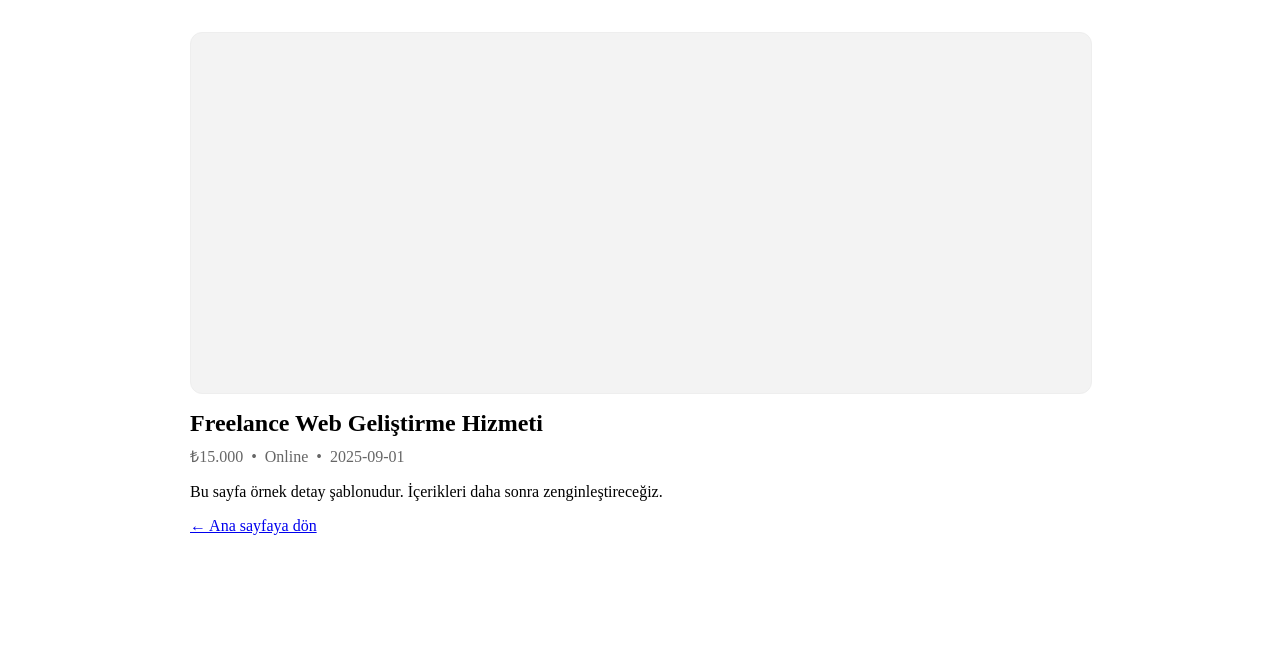
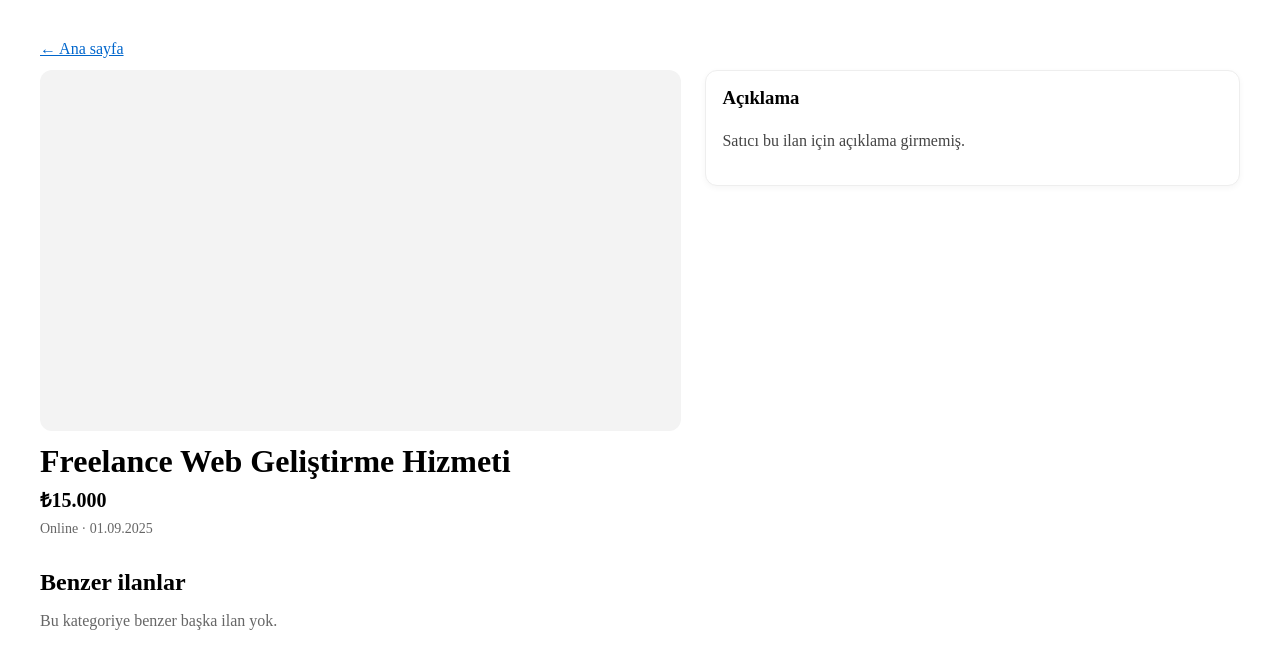
Before and after one commit to serpceyemek/vitrinim, a React (Create React App) app: page /ilan/1001 in a window 1280 px wide. Shown: the top 668 px of the page. Built offline with nearby package versions, Linux system fonts and the light colour scheme.

Commit message:
feat(detail): benzer ilanlar şeridi (+guard)

```diff
--- a/src/pages/ListingDetail.jsx
+++ b/src/pages/ListingDetail.jsx
@@ -1,53 +1,118 @@
 // src/pages/ListingDetail.jsx
-import React from "react";
-import { useParams, Link } from "react-router-dom";
-import { getListingById } from "../data/listings";
+import React, { useMemo } from "react";
+import { Link, useParams } from "react-router-dom";
+import { getListingById, useListingPool } from "../data/listings";
+import ListingCard from "../components/ListingCard";
 
 export default function ListingDetail() {
   const { id } = useParams();
+
+  // İlanı getir (tekil)
   const listing = getListingById(id);
-if (!listing) return <p>İlan bulunamadı.</p>;
 
-
-  // Koruma: veri yoksa beyaz ekran yerine kibar mesaj
+  // Guard: yanlış URL / silinmiş ilan / geç yükleme
   if (!listing) {
     return (
-      <div style={{ maxWidth: 900, margin: "0 auto", padding: 24 }}>
+      <div style={{ maxWidth: 1200, margin: "0 auto", padding: "32px 24px" }}>
         <p>İlan bulunamadı.</p>
-        <Link to="/">Ana sayfaya dön</Link>
+        <Link to="/" style={{ color: "#06c" }}>Ana sayfaya dön</Link>
       </div>
     );
   }
 
+  // Tüm havuz (seed + local) — benzerleri bunun içinden seçeceğiz
+  const pool = useListingPool();
+
+  // Aynı kategoriden benzer ilanlar (kendisi hariç), en fazla 6
+  const similar = useMemo(() => {
+    const catId = listing.categoryId;
+    if (!catId) return [];
+    const arr = pool.filter((l) => {
+      if (String(l.id) === String(listing.id)) return false; // kendisi değil
+      const path = Array.isArray(l.categoryPath) ? l.categoryPath : (l.categoryId ? [l.categoryId] : []);
+      return path.includes(catId);
+    });
+    // En yeniler öne
+    arr.sort((a, b) => new Date(b.postedAt || 0) - new Date(a.postedAt || 0));
+    return arr.slice(0, 6);
+  }, [pool, listing]);
+
   return (
-    <div style={{ maxWidth: 900, margin: "0 auto", padding: 24 }}>
-      {/* Görsel alanı (şimdilik boş placeholder) */}
+    <div style={{ maxWidth: 1200, margin: "0 auto", padding: "32px 24px" }}>
+      {/* Kırıntı gezinti gibi basit geri linki */}
+      <div style={{ marginBottom: 12 }}>
+        <Link to="/" style={{ color: "#06c" }}>← Ana sayfa</Link>
+      </div>
+
+      {/* Üst blok: görsel + başlık + fiyat + meta */}
+      <div style={{ display: "grid", gridTemplateColumns: "1.2fr 1fr", gap: 24, alignItems: "start" }}>
+        <div>
           <div
             style={{
               width: "100%",
-          height: 360,
+              aspectRatio: "16 / 9",
               background: "#f3f3f3",
+              borderRadius: 12,
+              marginBottom: 12,
+            }}
+          >
+            {listing.image ? (
+              <img
+                src={listing.image}
+                alt={listing.title || "İlan görseli"}
+                style={{ width: "100%", height: "100%", objectFit: "cover", borderRadius: 12 }}
+              />
+            ) : null}
+          </div>
+
+          <h1 style={{ margin: "8px 0 6px" }}>{listing.title || "Başlıksız ilan"}</h1>
+
+          <div style={{ fontSize: 20, fontWeight: 700, marginBottom: 8 }}>
+            ₺{Number(listing.price || 0).toLocaleString("tr-TR")}
+          </div>
+
+          <div style={{ color: "#666", fontSize: 14 }}>
+            {listing.location || "—"} ·{" "}
+            {listing.postedAt ? new Date(listing.postedAt).toLocaleDateString("tr-TR") : ""}
+          </div>
+        </div>
+
+        {/* Basit açıklama/özet alanı (yoksa placeholder) */}
+        <div
+          style={{
             border: "1px solid #eee",
             borderRadius: 12,
-          marginBottom: 16,
+            padding: 16,
+            background: "#fff",
+            boxShadow: "0 2px 6px rgba(0,0,0,0.04)",
           }}
-      />
-
-      <h2 style={{ margin: "0 0 8px" }}>{listing.title}</h2>
-      <div style={{ color: "#666", marginBottom: 8 }}>
-        ₺{Number(listing.price || 0).toLocaleString("tr-TR")} &nbsp;•&nbsp;{" "}
-        {listing.location || "—"} &nbsp;•&nbsp;{" "}
-        {(listing.postedAt || "").slice(0, 10)}
+        >
+          <h3 style={{ marginTop: 0 }}>Açıklama</h3>
+          <p style={{ marginTop: 8, color: "#444", lineHeight: 1.6 }}>
+            {listing.description || "Satıcı bu ilan için açıklama girmemiş."}
+          </p>
+        </div>
       </div>
 
-      <p>
-        Bu sayfa örnek detay şablonudur. İçerikleri daha sonra
-        zenginleştireceğiz.
-      </p>
-
-      <p style={{ marginTop: 16 }}>
-        <Link to="/">← Ana sayfaya dön</Link>
-      </p>
+      {/* Benzer ilanlar */}
+      <div style={{ marginTop: 32 }}>
+        <h2 style={{ marginBottom: 12 }}>Benzer ilanlar</h2>
+        {similar.length === 0 ? (
+          <p style={{ color: "#666" }}>Bu kategoriye benzer başka ilan yok.</p>
+        ) : (
+          <div
+            style={{
+              display: "grid",
+              gridTemplateColumns: "repeat(auto-fill, minmax(320px, 1fr))",
+              gap: 16,
+            }}
+          >
+            {similar.map((l) => (
+              <ListingCard key={l.id} listing={l} />
+            ))}
+          </div>
+        )}
+      </div>
     </div>
   );
 }
```
Lines whose indentation alone changed are shown as unchanged.
